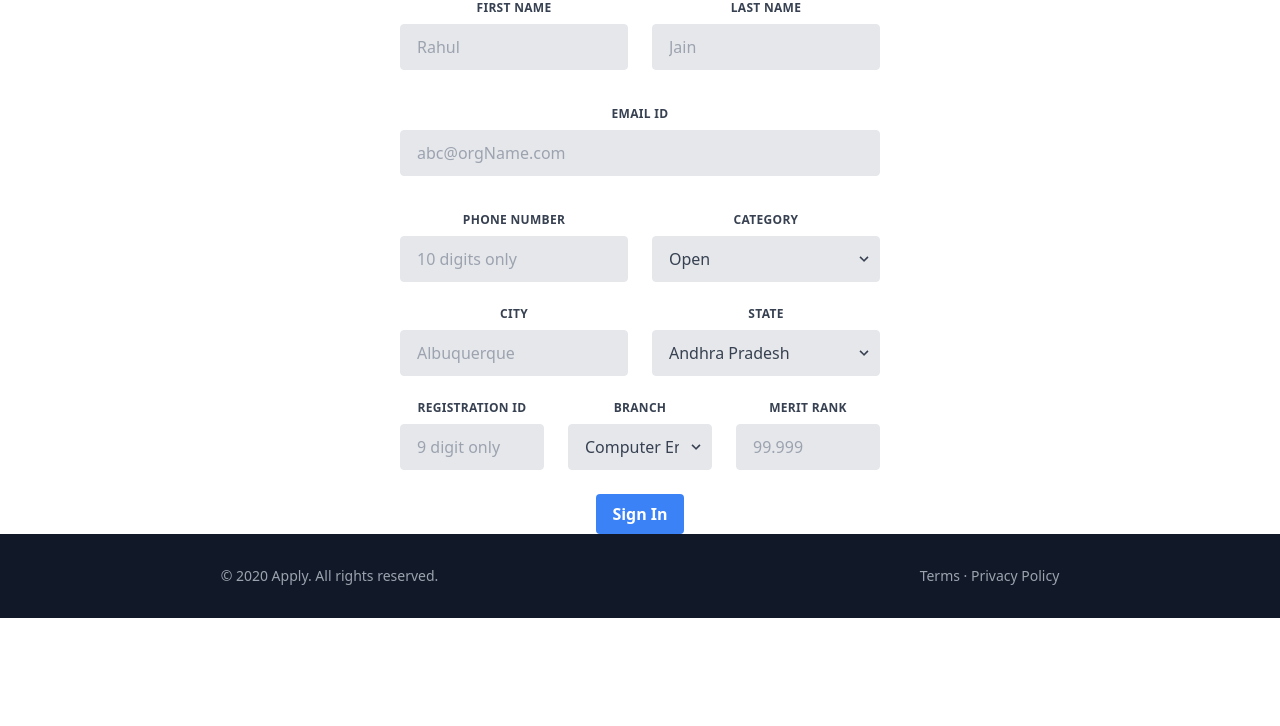
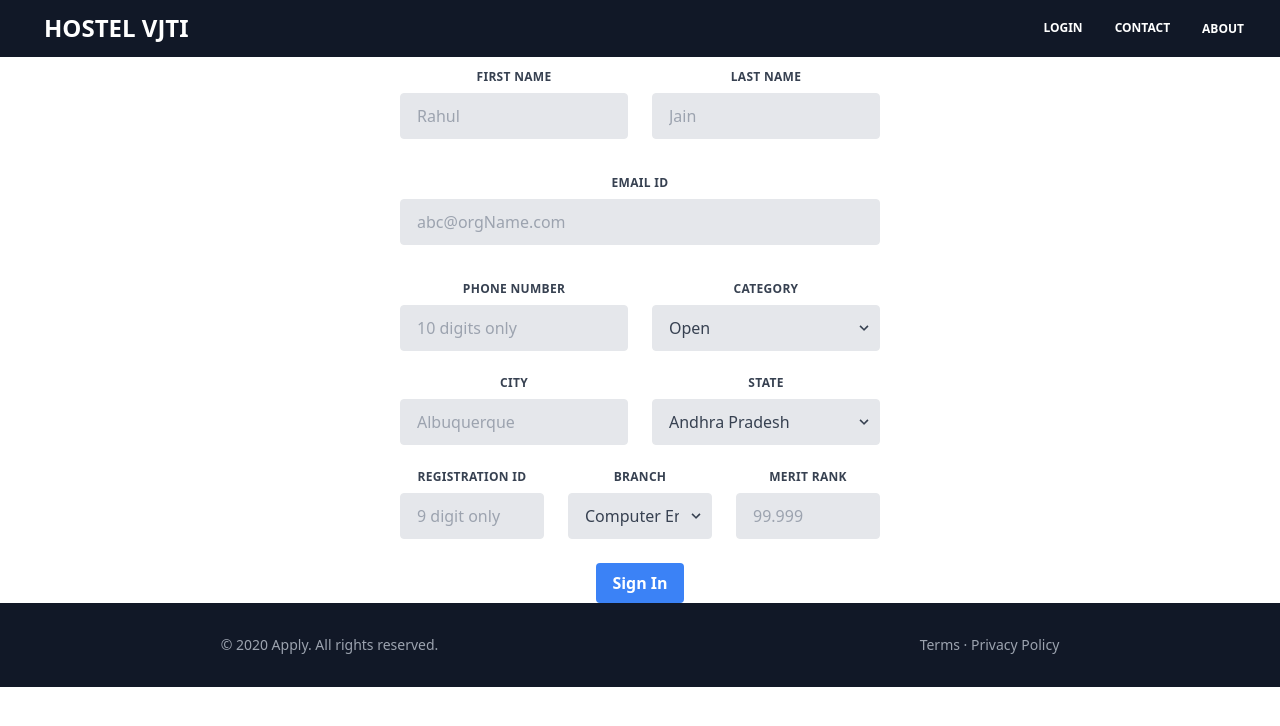
Before and after one commit to purvankbhiwgade/E-coders-hostel-portal, a React (Vite) app in the folder client/: page /apply in a window 1280 px wide. Shown: the top 726 px of the page. Built offline with nearby package versions, Linux system fonts and the light colour scheme.

Commit message:
FIX: header 7

```diff
--- a/client/src/screens/FYApplicationForm.jsx
+++ b/client/src/screens/FYApplicationForm.jsx
@@ -1,5 +1,5 @@
 
-// import Header from "../components/Header"
+import Header from "../components/Header"
 import ApplicationForm from "../components/ApplicationForm";
 import Footer from "../components/Footer";
 import '../App.css';
@@ -8,7 +8,7 @@ import '../App.css';
 function FYApplicationForm() {
   return (
     <div>
-      {/* <Header /> */}
+      <Header />
       <ApplicationForm />
       <Footer />
     </div>
--- a/client/src/screens/GrievancePage.jsx
+++ b/client/src/screens/GrievancePage.jsx
@@ -1,5 +1,5 @@
 
-// import Header from "../components/Header"
+import Header from "../components/Header"
 import GrievanceForm from "../components/GrievanceForm";
 import Footer from "../components/Footer";
 import '../App.css';
@@ -8,7 +8,7 @@ import '../App.css';
 function GrievancePage() {
   return (
     <div>
-      {/* <Header /> */}
+      <Header />
       <GrievanceForm />
       <Footer />
     </div>
--- a/client/src/screens/InfoCollectPage.jsx
+++ b/client/src/screens/InfoCollectPage.jsx
@@ -1,4 +1,4 @@
-// import Header from "../components/Header"
+import Header from "../components/Header"
 import InfoCollectForm from "../components/InfoCollectForm";
 import Footer from "../components/Footer";
 import '../App.css';
@@ -7,7 +7,7 @@ import '../App.css';
 function InfoCollectPage() {
   return (
     <div>
-      {/* <Header /> */}
+      <Header />
       <InfoCollectForm />
       <Footer />
     </div>
--- a/client/src/screens/LandingPage.jsx
+++ b/client/src/screens/LandingPage.jsx
@@ -1,5 +1,5 @@
-// import Header from "../components/Header";
-import Body from "../components/Body";
+import Header from "../components/Header";
+import Body from "../components/Body"
 import Footer from "../components/Footer";
 import "../App.css";
 
@@ -8,7 +8,7 @@ function LandingPage() {
     <div
       style={{ height: "100%", display: "flex", "flex-direction": "column" }}
     >
-      {/* <Header /> */}
+      <Header />
       <Body />
       <Footer />
     </div>
```
Also changed, not shown: client/src/Components/Body.jsx (+6 -6 lines).
